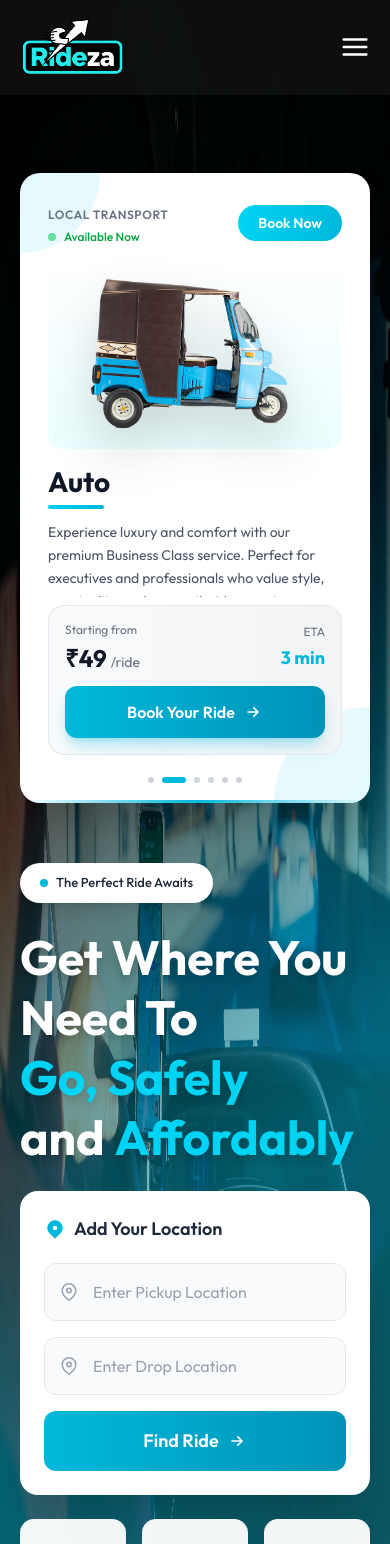
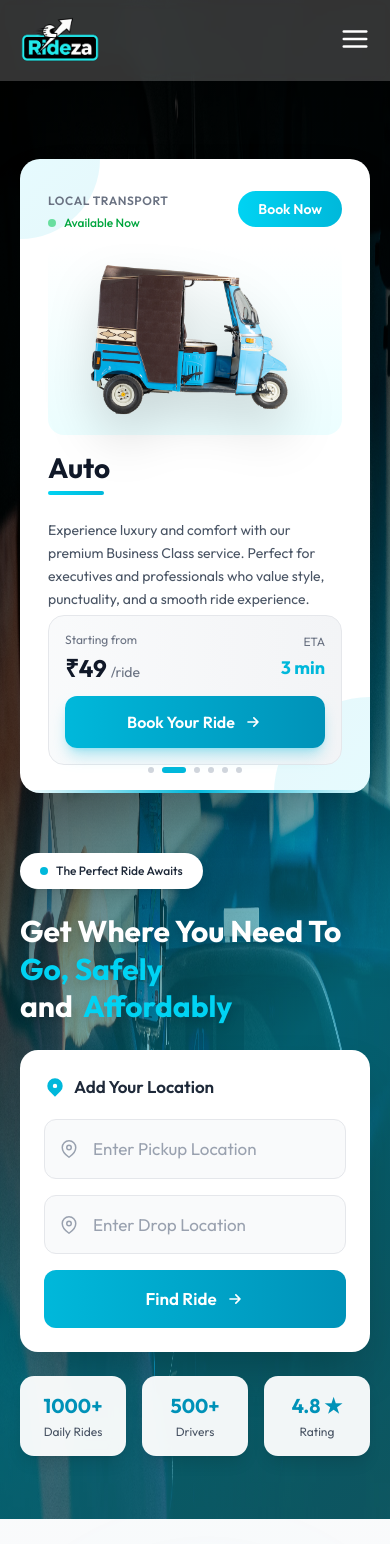
Before and after one commit to DevHassan101/newRidezaSite, a Next.js app: page / in a window 390 px wide. Shown: the top 1544 px of the page. Built offline with nearby package versions, Linux system fonts and the light colour scheme.

Commit message:
third-commit-responsive

```diff
--- a/app/components/home/HomeBanner.tsx
+++ b/app/components/home/HomeBanner.tsx
@@ -99,14 +99,14 @@ export default function HeroBanner() {
     return (
         <>
             <section className="hero-banner">
-                <div className="hero-image relative h-[200vh] md:h-[140vh] lg:h-auto">
+                <div className="hero-image relative h-[180vh] md:h-[140vh] lg:h-auto">
                     <img src="/images/herobanner2.avif" className="h-full lg:h-auto" alt="hero-banner" />
                     <div className="hero-image-overlay w-full px-5 md:px-15 lg:px-30 absolute top-0 left-0 h-full flex items-center justify-center"
                         style={{ background: 'linear-gradient(135deg, rgba(0,0,0,0.75) 0%, rgba(0,0,0,0.65) 40%, rgba(6,182,212,0.5) 70%, rgba(34,211,238,0.4) 100%)' }}>
                         <div className="hero-overlay w-full flex flex-wrap justify-between items-center mt-24">
                             <div className="hero-box1 basis-full lg:basis-[37%] px-0 md:px-15 lg:px-0">
-                                <div className={`relative bg-white rounded-[20px] py-7 px-7 shadow-2xl w-full overflow-hidden transition-opacity duration-300
-                                    ${ isTransitioning ? 'opacity-0' : 'opacity-100'}`} style={{ minHeight: '630px' }}>
+                                <div className={`relative bg-white rounded-[20px] py-7 px-7 shadow-2xl w-full h-auto lg:h-82 overflow-hidden transition-opacity duration-300
+                                    ${ isTransitioning ? 'opacity-0' : 'opacity-100'}`}>
                                     <div className="absolute top-0 left-0 w-20 h-20 bg-linear-to-br from-cyan-400 to-cyan-500 opacity-10 rounded-br-full"></div>
                                     <div className="absolute bottom-0 right-0 w-24 h-24 bg-linear-to-tl from-cyan-400 to-cyan-500 opacity-10 rounded-tl-full"></div>
                                     <div className="flex justify-between items-center mb-1 relative z-10">
@@ -132,14 +132,14 @@ export default function HeroBanner() {
                                             alt={currentService.name}/>
                                         </div>
                                     </div>
-                                    <div className="space-y-2 relative z-10">
+                                    <div className="space-y-5 lg:space-y-2 relative z-10">
                                         <div>
                                             <h2 className="text-[28px] font-bold text-gray-900 mb-0.5">
                                                 {currentService.name}
                                             </h2>
                                             <div className="w-14 h-1 bg-linear-to-r from-cyan-400 to-cyan-500 rounded-full"></div>
                                         </div>
-                                        <div className="h-20 overflow-hidden">
+                                        <div className="h-20">
                                             <p className="text-sm text-gray-600 leading-relaxed pt-1">
                                                 {currentService.description}
                                             </p>
@@ -185,18 +185,18 @@ export default function HeroBanner() {
                                 <div className="space-y-6">
                                     <div className="inline-flex items-center gap-2 bg-white backdrop-blur-sm px-5 py-2.5 rounded-full shadow-lg">
                                         <span className="w-2 h-2 bg-cyan-500 rounded-full"></span>
-                                        <span className="text-[13px] font-medium text-gray-800">
+                                        <span className="text-xs lg:text-[13px] font-medium text-gray-800">
                                             The Perfect Ride Awaits
                                         </span>
                                     </div>
-                                    <h1 className="text-5xl font-bold text-white leading-tight drop-shadow-lg">
+                                    <h1 className="text-3xl lg:text-5xl font-bold text-white leading-tight drop-shadow-lg">
                                         Get Where You Need To
                                         <br />
                                         <span className="text-cyan-400">Go, Safely</span> and
                                         <span className="text-cyan-400 pl-2.5">Affordably</span>
                                     </h1>
                                     <div className="bg-white rounded-[18px] shadow-2xl p-6 space-y-5">
-                                        <h2 className="text-lg font-semibold text-gray-800 flex items-center gap-2">
+                                        <h2 className="text-[17px] lg:text-lg font-semibold text-gray-800 flex items-center gap-2">
                                             <HiLocationMarker className="text-cyan-500" size={22} />
                                             Add Your Location
                                         </h2>
@@ -204,16 +204,16 @@ export default function HeroBanner() {
                                             <div className="relative">
                                                 <FiMapPin className="absolute left-4 top-1/2 -translate-y-1/2 text-gray-400" size={18} />
                                                 <input type="text" value={pickupLocation} onChange={(e) => setPickupLocation(e.target.value)}
-                                                placeholder="Enter Pickup Location" className="w-full pl-12 pr-4 py-4 bg-gray-50 border border-gray-200 rounded-xl text-gray-800 placeholder:text-gray-400
+                                                placeholder="Enter Pickup Location" className="w-full pl-12 text-[17px] lg:text-lg pr-4 py-4 bg-gray-50 border border-gray-200 rounded-xl text-gray-800 placeholder:text-gray-400
                                                 focus:outline-none focus:ring-2 focus:ring-cyan-500 focus:border-transparent transition-all duration-300" />
                                             </div>
                                             <div className="relative">
                                                 <FiMapPin className="absolute left-4 top-1/2 -translate-y-1/2 text-gray-400" size={18} />
                                                 <input type="text" value={dropLocation} onChange={(e) => setDropLocation(e.target.value)}
-                                                placeholder="Enter Drop Location" className="w-full pl-12 pr-4 py-4 bg-gray-50 border border-gray-200 rounded-xl text-gray-800 placeholder:text-gray-400
+                                                placeholder="Enter Drop Location" className="w-full pl-12 text-[17px] lg:text-lg pr-4 py-4 bg-gray-50 border border-gray-200 rounded-xl text-gray-800 placeholder:text-gray-400
                                                 focus:outline-none focus:ring-2 focus:ring-cyan-500 focus:border-transparent transition-all duration-300" />
                                             </div>
-                                            <button type="submit" className="w-full bg-linear-to-r from-cyan-500 to-cyan-600 text-white font-semibold text-lg py-4 rounded-xl
+                                            <button type="submit" className="w-full bg-linear-to-r from-cyan-500 to-cyan-600 text-white font-semibold text-[17px] lg:text-lg py-4 rounded-xl
                                             hover:from-cyan-600 hover:to-cyan-700 hover:shadow-xl transform hover:-translate-y-0.5 transition-all duration-300 group">
                                                 <span className="flex items-center justify-center gap-2">
                                                     Find Ride
@@ -226,16 +226,16 @@ export default function HeroBanner() {
                                         </form>
                                     </div>
                                     <div className="grid grid-cols-3 gap-4">
-                                        <div className="bg-white/95 backdrop-blur-sm rounded-[14px] p-5 text-center shadow-lg">
-                                            <p className="text-2xl font-bold text-cyan-600">1000+</p>
+                                        <div className="bg-white/95 backdrop-blur-sm rounded-[14px] p-4 lg:p-5 text-center shadow-lg">
+                                            <p className="text-xl lg:text-2xl font-bold text-cyan-600">1000+</p>
                                             <p className="text-xs text-gray-600 mt-1">Daily Rides</p>
                                         </div>
-                                        <div className="bg-white/95 backdrop-blur-sm rounded-[14px] p-5 text-center shadow-lg">
-                                            <p className="text-2xl font-bold text-cyan-600">500+</p>
+                                        <div className="bg-white/95 backdrop-blur-sm rounded-[14px] p-4 lg:p-5 text-center shadow-lg">
+                                            <p className="text-xl lg:text-2xl font-bold text-cyan-600">500+</p>
                                             <p className="text-xs text-gray-600 mt-1">Drivers</p>
                                         </div>
-                                        <div className="bg-white/95 backdrop-blur-sm rounded-[14px] p-5 text-center shadow-lg">
-                                            <p className="text-2xl font-bold text-cyan-600">4.8 ★</p>
+                                        <div className="bg-white/95 backdrop-blur-sm rounded-[14px] p-4 lg:p-5 text-center shadow-lg">
+                                            <p className="text-xl lg:text-2xl font-bold text-cyan-600">4.8 ★</p>
                                             <p className="text-xs text-gray-600 mt-1">Rating</p>
                                         </div>
                                     </div>
--- a/app/components/layout/Navbar.tsx
+++ b/app/components/layout/Navbar.tsx
@@ -41,10 +41,10 @@ export default function Navbar() {
 
   return (
     <>
-      <header className={`w-full fixed top-0 left-0 z-50 transition-all duration-500 ease-in-out ${scrolled ? "bg-white/90 backdrop-blur-sm border-b-2 border-cyan-400 px-5" : isHome ? "bg-white/5 border-b-2 border-transparent backdrop-blur-sm" : "bg-cyan-400"}`}>
+      <header className={`w-full fixed top-0 left-0 z-50 transition-all duration-500 ease-in-out ${scrolled ? "bg-white/90 backdrop-blur-sm border-b-2 border-cyan-400 px-2" : isHome ? "bg-white/20 lg:bg-white/5 border-b-2 border-transparent backdrop-blur-sm" : "bg-cyan-400"}`}>
         <nav className="flex justify-between items-center px-5 py-4 md:px-15">
           <div className="rideza-logo rounded-2xl">
-            <img src="/images/ridezalogo.png" width={105} alt="rideza-logo" />
+            <img src="/images/ridezalogo.png" className="w-20 lg:w-25" alt="rideza-logo" />
           </div>
           <ul className="hidden text-black text-[17px] font-medium lg:flex items-center gap-5 pb-1">
             {menu.map((item) => (
@@ -63,7 +63,7 @@ export default function Navbar() {
               </span>
             </Link>
             <button onClick={() => setIsOpen(!isOpen)} className={`lg:hidden text-3xl transition-all duration-300
-              ${scrolled || isHome ? "text-white" : "text-white" }`}>
+              ${scrolled ? "text-cyan-400" : "text-white" }`}>
               {isOpen ? <IoMdClose /> : <FiMenu />}
             </button>
           </div>
@@ -71,12 +71,12 @@ export default function Navbar() {
         {/* mobile-menu */}
         {isOpen && (
           <div className={`lg:hidden p-5 border-t transition-all duration-300
-            ${scrolled || isHome ? "border-white/20 bg-header" : "bg-red-900"}`}>
+            ${scrolled || isHome ? "border-white/20 bg-header" : "bg-cyan-400"}`}>
             <ul className="flex flex-col items-center gap-3">
               {menu.map((item) => (
                 <li key={item.path}>
                   <Link href={item.path} onClick={() => setIsOpen(false)} className={`font-medium transition-colors duration-300
-                    ${scrolled || isHome ? pathname === item.path ? "text-red-400" : "text-white hover:text-red-400" : "text-white hover:text-red-600" }`}>
+                    ${scrolled ? "text-black" : "text-cyan-300 hover:text-cyan-400" }`}>
                     {item.name}
                   </Link>
                 </li>
```
Also changed, not shown: app/components/home/HomeAbout.tsx (+8 -8 lines), app/components/home/HomeServices.tsx (+4 -4 lines).
